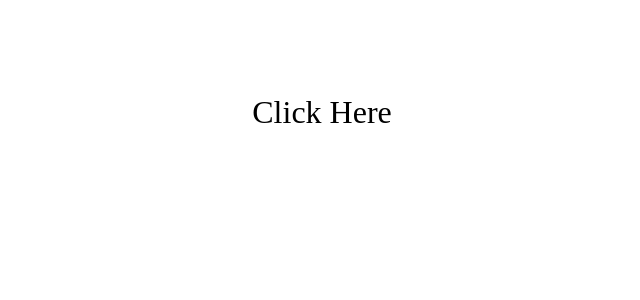
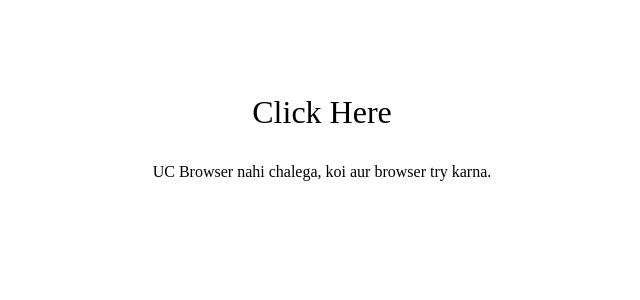
Before and after one commit to enyusu/enyusu.github.com, a Jekyll site: the page paytm-coupons/index.html, which Jekyll copies as it is, in a window 1280 px wide. Shown: the top 300 px of the page, without its empty margins (318-958 px from the left). Built offline with Jekyll 4.4.1, drawn with Linux system fonts in a browser that asks for light colours.

Commit message:
Update index.html

```diff
--- a/paytm-coupons/index.html
+++ b/paytm-coupons/index.html
@@ -38,7 +38,8 @@ window._wpemojiSettings = {"baseUrl":"http:\/\/s.w.org\/images\/core\/emoji\/72x
  	<div class="content">
  		<article class="FreeRecharge">
  			<div class="post-inner">
- 				<center><br/><br/><br/><p style="font-size: xx-large""> Click Here </p></center>
+ 				<center><br/><br/><br/><p style="font-size: xx-large"> Click Here </p>
+ 				<p "font-size: xx-large">UC Browser nahi chalega, koi aur browser try karna.</p></center>
  			</div><!-- .post-inner -->
  		</article><!-- .post-listing -->
  	</div><!-- .content -->
```
